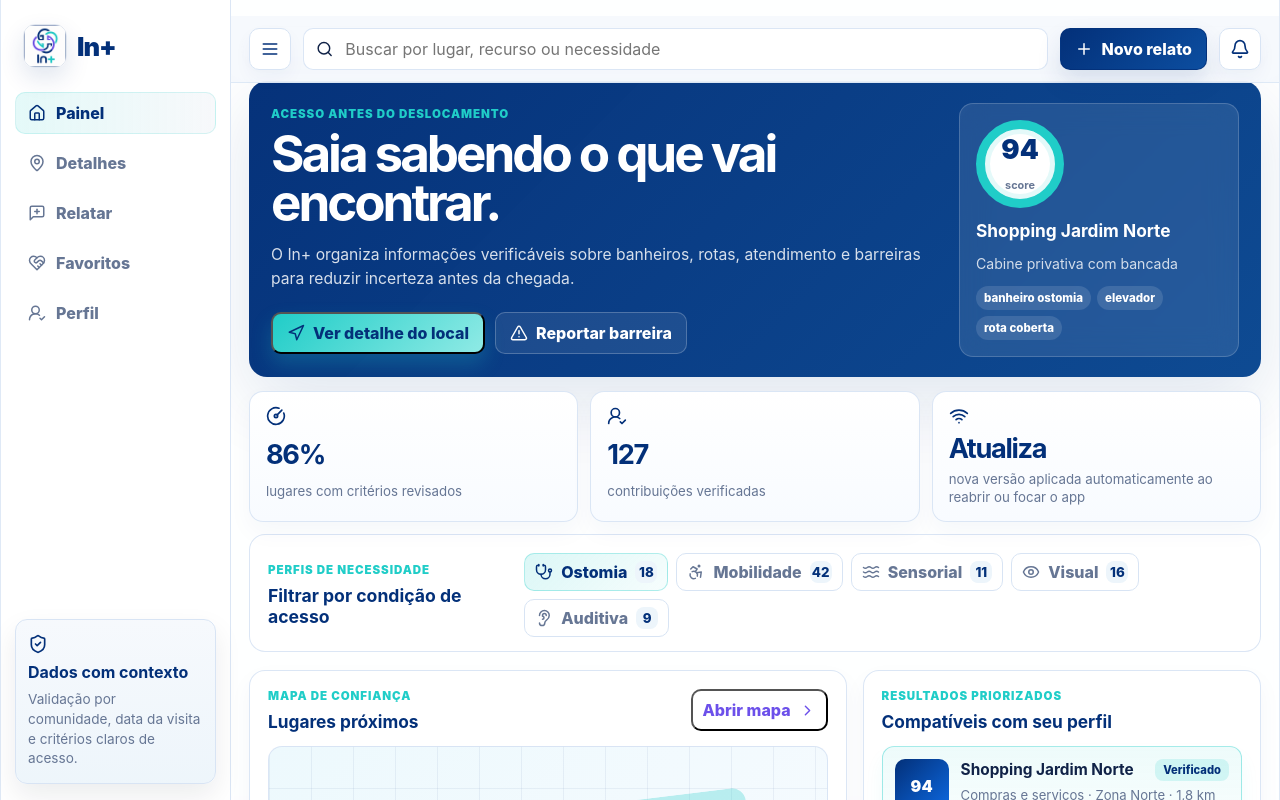
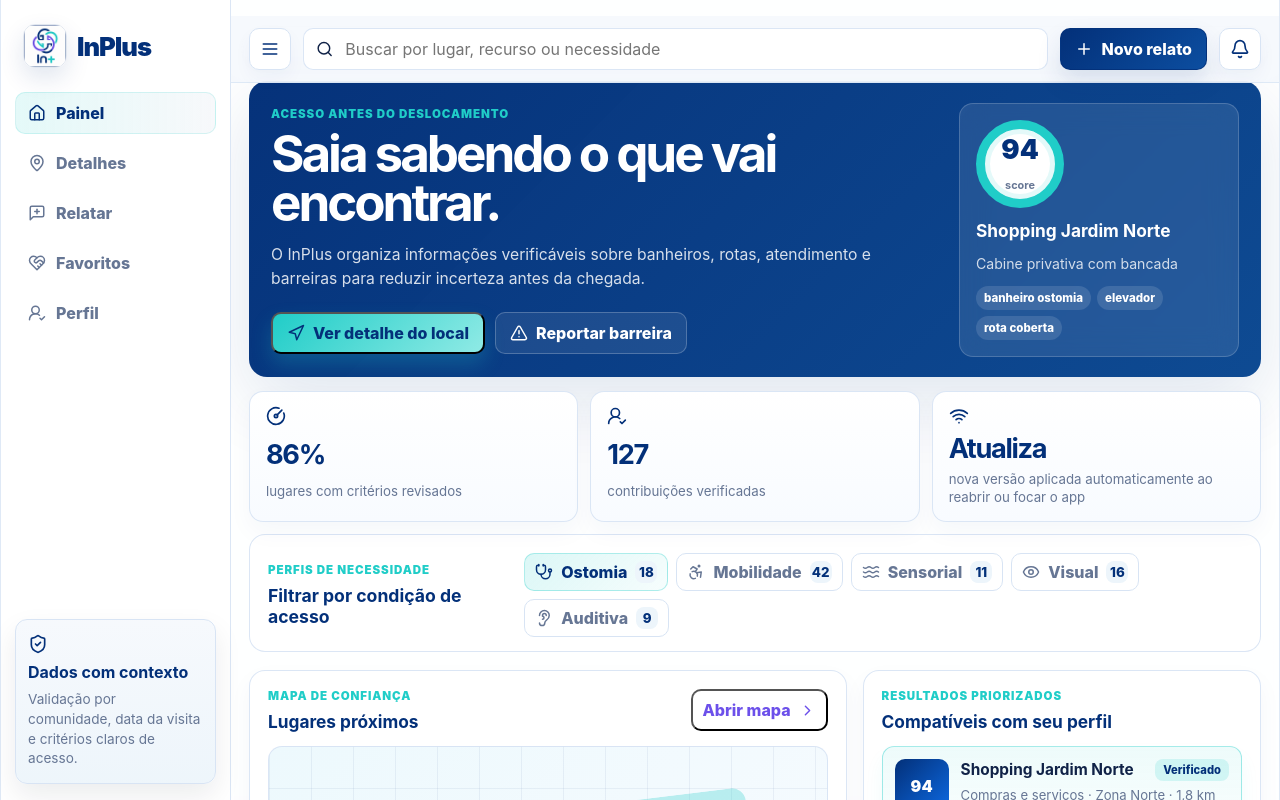
Before and after one commit to Garcez7R/In-, a React (Vite) app: page / in a window 1280 px wide. Shown: the top 800 px of the page. Built offline with nearby package versions, Linux system fonts and the light colour scheme.

Commit message:
brand: rename public identity to InPlus

```diff
--- a/index.html
+++ b/index.html
@@ -11,7 +11,7 @@
     <link rel="icon" type="image/png" href="/inplus-icon-192.png" />
     <link rel="apple-touch-icon" href="/inplus-icon-192.png" />
     <link rel="manifest" href="/manifest.webmanifest" />
-    <title>In+</title>
+    <title>InPlus</title>
   </head>
   <body>
     <div id="root"></div>
--- a/src/main.tsx
+++ b/src/main.tsx
@@ -314,9 +314,9 @@ function App() {
   return (
     <main className="app-shell">
       <aside className="sidebar" aria-label="Navegacao principal">
-        <a className="brand" href="#inicio" aria-label="In+ inicio">
+        <a className="brand" href="#inicio" aria-label="InPlus inicio">
           <img src="/inplus-icon-192.png" alt="" />
-          <span>In+</span>
+          <span>InPlus</span>
         </a>
 
         <nav className="nav-list" aria-label="Menu principal">
@@ -381,7 +381,7 @@ function App() {
                 <p className="eyebrow">Acesso antes do deslocamento</p>
                 <h1>Saia sabendo o que vai encontrar.</h1>
                 <p>
-                  O In+ organiza informações verificáveis sobre banheiros, rotas, atendimento e barreiras para reduzir incerteza antes da chegada.
+                  O InPlus organiza informações verificáveis sobre banheiros, rotas, atendimento e barreiras para reduzir incerteza antes da chegada.
                 </p>
                 <div className="hero-actions">
                   <button className="primary-action" type="button" onClick={() => setView('detail')}>
```
Also changed, not shown: public/manifest.webmanifest, 1 other file (tests, documents, lock files or other folders).
